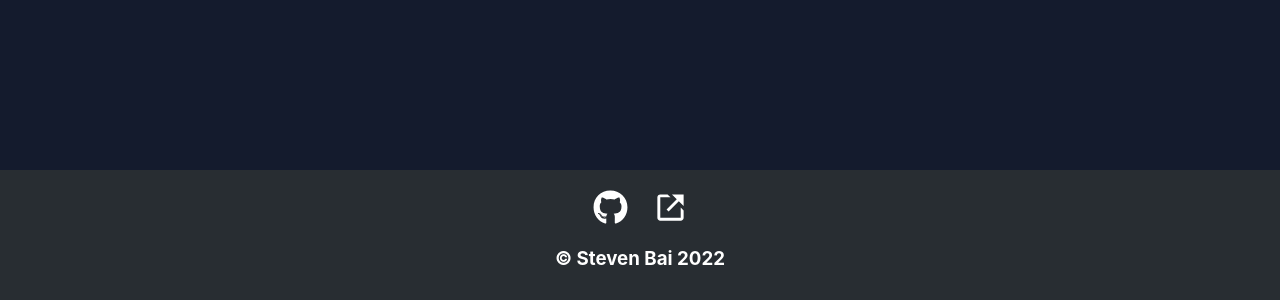
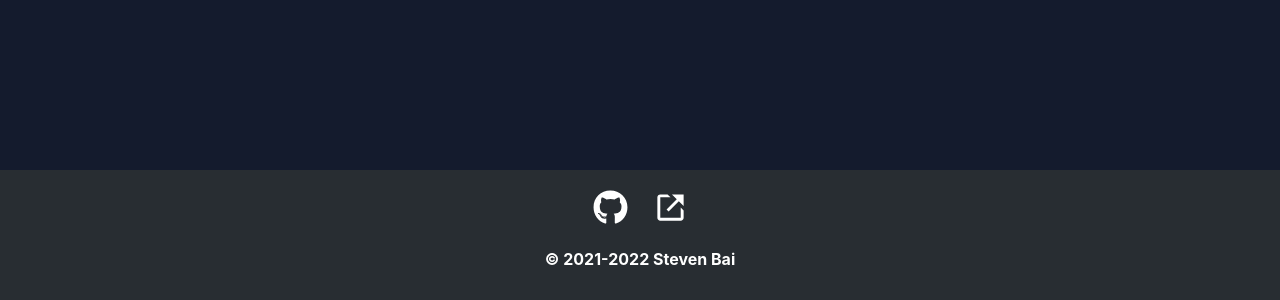
Before and after one commit to stevenbai0724/dmoj-api-project, a React (Create React App) app in the folder client/: page / in a window 1280 px wide. Shown: the part 830-1130 px from the top of the page. Built offline with nearby package versions, Linux system fonts and the light colour scheme.

Commit message:
copyright fix

```diff
--- a/client/src/App.js
+++ b/client/src/App.js
@@ -5,7 +5,6 @@ import { makeStyles, ButtonBase, Button} from "@material-ui/core";
 import DMOJ from './assets/dmoj.png';
 import {useState, useEffect, useRef} from 'react'
 import React from 'react'
-import RadarChart from 'react-svg-radar-chart';
 import './Radar.css';
 const useStyles = makeStyles((theme) => ({
 
--- a/client/src/components/Footer.js
+++ b/client/src/components/Footer.js
@@ -35,7 +35,7 @@ function Footer() {
                 <ButtonBase><a href = "https://stevenbai.ca/" target = "_blank"><BiLinkExternal className = {classes.icon} /></a></ButtonBase>
 
             </div>
-            <h3 style = {{color: "white"}}>&copy; Steven Bai 2022</h3>
+            <h4 style = {{color: "white"}}>&copy; 2021-2022 Steven Bai</h4>
 
         </div>
   );
```
Also changed, not shown: 1 other file (tests, documents, lock files or other folders).
